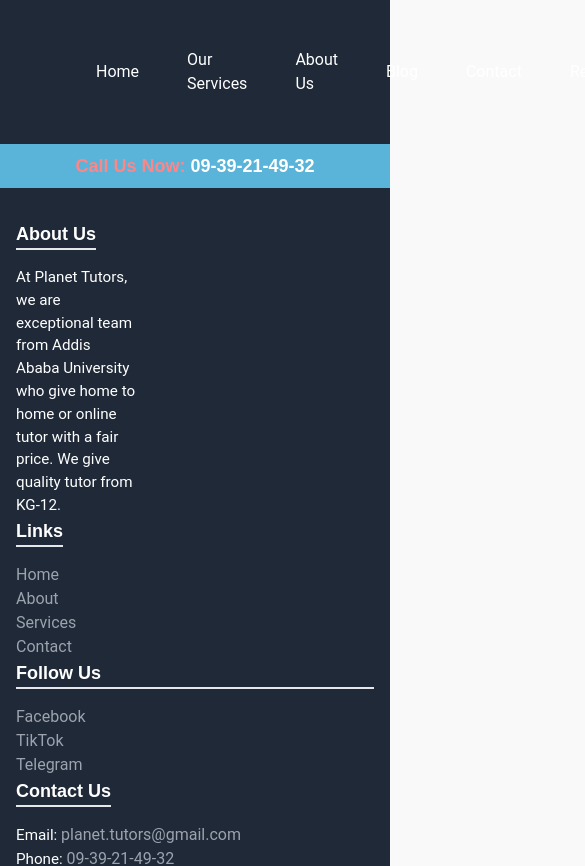
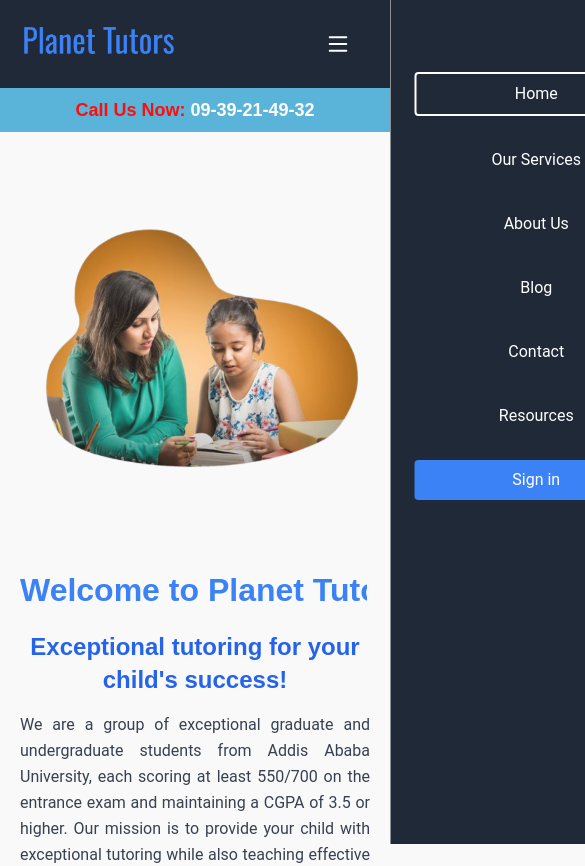
Before and after one commit to Hailu-Kibret/Planet-Tutors, a React (Vite) app: page /Home in a window 390 px wide. Shown: the top 866 px of the page, 585 px wide, since content can reach past the window. Built offline with nearby package versions, Linux system fonts and the light colour scheme.

Commit message:
all page edit

```diff
--- a/src/App.tsx
+++ b/src/App.tsx
@@ -16,14 +16,14 @@
     <Router>
       <Header />
       <Routes>
-        <Route path="/" element={<HomePage />}></Route>
+        <Route path="/Home" element={<HomePage />}></Route>
         <Route path="/Contact" element={<Contact />}></Route>
-        <Route path="/About" element={<About />}></Route>
+        <Route path="/AboutUs" element={<About />}></Route>
         <Route path="/Blog" element={<Blog />}></Route>
-        <Route path="/Services" element={<Services />}></Route>
+        <Route path="/OurServices" element={<Services />}></Route>
         <Route path="/Testimonials" element={<Testimonials />}></Route>
         <Route path="/Resources" element={<Resources />}></Route>
-        <Route path="/SignInPage" element={<SignInPage />}></Route>
+        <Route path="/Signin" element={<SignInPage />}></Route>
         <Route path="/SignUpPage" element={<SignUpPage />}></Route>
       </Routes>
       <Footer />
--- a/src/Components/Choose.tsx
+++ b/src/Components/Choose.tsx
@@ -1,52 +1,62 @@
 function Choose() {
   return (
-    <section className="py-10 bg-white">
+    <section className="py-10 bg-white border border-red-500">
+      {/* Section Title */}
       <div className="flex justify-center">
-        <h2 className=" inline-block text-3xl font-bold text-blue-600 text-center mb-6 border-b-2 border-blue-600 pb-2 rounded">
+        <h2 className="inline-block text-3xl font-bold text-blue-600 text-center mb-6 border-b-4 border-blue-600 pb-2">
           Why Choose Planet Tutors?
         </h2>
       </div>
 
-      <div className=" max-w-screen-xl mx-auto">
-        <p className="text-lg text-center mb-6">
+      {/* Section Content */}
+      <div className="max-w-screen-xl mx-auto px-4 md:px-8">
+        {/* Description */}
+        <p className="text-lg text-center mb-10 text-gray-700">
           Discover the unique advantages that set us apart from other tutoring
           services.
         </p>
 
-        <ul className="grid grid-cols-2 justify-center gap-4 text-center">
-          <li className="bg-gray-100 p-6 rounded-lg shadow">
-            <h3 className="text-xl font-semibold mb-2">Experienced Tutors</h3>
-            <p className="text-gray-700">
-              Our tutors are highly qualified and have a proven track record of
-              success.
-            </p>
-          </li>
-          <li className="bg-gray-100 p-6 rounded-lg shadow">
-            <h3 className="text-xl font-semibold mb-2">
-              Personalized Learning
-            </h3>
-            <p className="text-gray-700">
-              We tailor our tutoring sessions to meet the unique needs of each
-              student.
-            </p>
-          </li>
-          <li className="bg-gray-100 p-6 rounded-lg shadow">
-            <h3 className="text-xl font-semibold mb-2">Flexible Scheduling</h3>
-            <p className="text-gray-700">
-              Our tutors offer flexible scheduling to accommodate your busy
-              life.
-            </p>
-          </li>
-          <li className="bg-gray-100 p-6 rounded-lg shadow">
-            <h3 className="text-xl font-semibold mb-2">Affordable Rates</h3>
-            <p className="text-gray-700">
-              We provide quality education at competitive prices.
-            </p>
-          </li>
+        {/* Features Grid */}
+        <ul className="grid grid-cols-1 sm:grid-cols-2 lg:grid-cols-4 gap-6">
+          {[
+            {
+              title: "Experienced Tutors",
+              description:
+                "Our tutors are highly qualified and have a proven track record of success.",
+            },
+            {
+              title: "Personalized Learning",
+              description:
+                "We tailor our tutoring sessions to meet the unique needs of each student.",
+            },
+            {
+              title: "Flexible Scheduling",
+              description:
+                "Our tutors offer flexible scheduling to accommodate your busy life.",
+            },
+            {
+              title: "Affordable Rates",
+              description:
+                "We provide quality education at competitive prices.",
+            },
+          ].map((feature, index) => (
+            <li
+              key={index}
+              className="bg-gray-100 p-6 rounded-lg shadow-md hover:shadow-lg transition-shadow duration-300"
+            >
+              <h3 className="text-xl font-semibold text-blue-600 mb-3">
+                {feature.title}
+              </h3>
+              <p className="text-gray-700 leading-relaxed">
+                {feature.description}
+              </p>
+            </li>
+          ))}
         </ul>
       </div>
 
-      <p className="text-lg text-center mt-6">
+      {/* Closing Statement */}
+      <p className="text-lg text-center mt-10 text-gray-700">
         Join us and experience the difference with Planet Tutors!
       </p>
     </section>
--- a/src/Components/Footer.tsx
+++ b/src/Components/Footer.tsx
@@ -5,8 +5,8 @@
 
   return (
     <footer className="bg-gray-800 text-white py-8 px-4">
-      <div className="container mx-auto flex flex-col md:flex-row justify-between">
-        <div className="footer-section w-1/3">
+      <div className="container mx-auto flex flex-col md:flex-row justify-between items-center md:items-start">
+        <div className="footer-section w-full md:w-1/3 text-center md:text-left mb-6 md:mb-0">
           <h3 className="font-bold text-lg mb-4 border-b-2 inline-block">
             About Us
           </h3>
@@ -16,7 +16,8 @@
             We give quality tutor from KG-12.
           </p>
         </div>
-        <div className="footer-section">
+
+        <div className="footer-section w-full md:w-auto text-center md:text-left mb-6 md:mb-0">
           <h3 className="font-bold text-lg mb-4 border-b-2 inline-block">
             Links
           </h3>
@@ -43,12 +44,16 @@
             </li>
           </ul>
         </div>
-        <div className="footer-section">
-          <h3 className="font-bold text-lg mb-4 border-b-2 ">Follow Us</h3>
+
+        <div className="footer-section w-full md:w-auto text-center md:text-left mb-6 md:mb-0">
+          <h3 className="font-bold text-lg mb-4 border-b-2 inline-block">
+            Follow Us
+          </h3>
+          <br />
           <Link
             to="https://web.facebook.com/profile.php?id=61564120752449"
             target="_blank"
-            className=" text-gray-400 hover:text-white"
+            className="text-gray-400 hover:text-white"
           >
             Facebook
           </Link>
@@ -70,7 +75,7 @@
           </Link>
         </div>
 
-        <div className="footer-section">
+        <div className="footer-section w-full md:w-auto text-center md:text-left">
           <h3 className="font-bold text-lg mb-4 border-b-2 inline-block">
             Contact Us
           </h3>
@@ -78,7 +83,7 @@
             Email:{" "}
             <Link
               to="mailto:planet.tutors@gmail.com"
-              className="text-gray-400 hover:text-white"
+              className="text-gray-400 hover:text-white "
             >
               planet.tutors@gmail.com
             </Link>
--- a/src/Components/Header.tsx
+++ b/src/Components/Header.tsx
@@ -1,90 +1,169 @@
 import logo from "../assets/images/planet-tutors-high-resolution-logo-transparent (2).png";
 import "../index.css";
 import { Link, NavLink } from "react-router-dom";
+import { useState, useEffect, useRef } from "react";
 
 function Header() {
+  const [isMenuOpen, setIsMenuOpen] = useState(false);
+  const menuRef = useRef<HTMLDivElement>(null);
+
+  // Handle clicks outside the menu
+  useEffect(() => {
+    const handleClickOutside = (event: MouseEvent) => {
+      if (menuRef.current && !menuRef.current.contains(event.target as Node)) {
+        setIsMenuOpen(false);
+      }
+    };
+    if (isMenuOpen) {
+      document.addEventListener("mousedown", handleClickOutside);
+    } else {
+      document.removeEventListener("mousedown", handleClickOutside);
+    }
+    return () => {
+      document.removeEventListener("mousedown", handleClickOutside);
+    };
+  }, [isMenuOpen]);
+
   return (
     <div className="flex flex-col">
-      <div className="items-center flex justify-between bg-gray-800 text-white p-10">
+      {/* Main Header */}
+      <div className="flex items-center justify-between bg-gray-800 text-white p-6">
+        {/* Logo */}
         <div>
-          <Link className="no-underline" to="/">
+          <Link className="no-underline" to="/Home">
             <img src={logo} width={150} alt="Planet Tutors" />
           </Link>
         </div>
-        <div>
-          <ul className="items-center flex justify-between gap-8 pl-12">
-            <li>
+
+        {/* Hamburger Menu for Small Screens */}
+        <div className="lg:hidden">
+          <button
+            onClick={() => setIsMenuOpen(!isMenuOpen)}
+            className="text-white focus:outline-none"
+          >
+            {isMenuOpen ? (
+              <svg
+                xmlns="http://www.w3.org/2000/svg"
+                fill="none"
+                viewBox="0 0 24 24"
+                strokeWidth={2}
+                stroke="currentColor"
+                className="w-6 h-6"
+              >
+                <path
+                  strokeLinecap="round"
+                  strokeLinejoin="round"
+                  d="M6 18L18 6M6 6l12 12"
+                />
+              </svg>
+            ) : (
+              <svg
+                xmlns="http://www.w3.org/2000/svg"
+                fill="none"
+                viewBox="0 0 24 24"
+                strokeWidth={2}
+                stroke="currentColor"
+                className="w-6 h-6"
+              >
+                <path
+                  strokeLinecap="round"
+                  strokeLinejoin="round"
+                  d="M3.75 5.25h16.5M3.75 12h16.5M3.75 18.75h16.5"
+                />
+              </svg>
+            )}
+          </button>
+        </div>
+
+        {/* Desktop Navigation */}
+        <div className="hidden lg:flex">
+          <ul className="flex items-center gap-8">
+            {[
+              "Home",
+              "Our Services",
+              "About Us",
+              "Blog",
+              "Contact",
+              "Resources",
+            ].map((item, index) => (
+              <li key={index}>
                 <NavLink
-                to="/"
+                  to={`/${item.replace(/\s+/g, "")}`}
                   className={({ isActive }) =>
                     isActive ? "border-2 border-white p-2 rounded" : "p-2"
                   }
                 >
-                Home
+                  {item}
                 </NavLink>
               </li>
-            <li>
+            ))}
+          </ul>
+        </div>
+
+        {/* Sign-In Button */}
+        <button
+          type="submit"
+          className="hidden lg:flex justify-center bg-blue-500 p-2 rounded"
+        >
+          <Link className="text-white no-underline" to="/Signin">
+            Sign in
+          </Link>
+        </button>
+      </div>
+
+      {/* Mobile Menu */}
+      <div
+        ref={menuRef}
+        className={`fixed top-0 right-0 w-3/4 h-screen bg-gray-800 text-white p-6 transition-transform transform ${
+          isMenuOpen ? "translate-x-0" : "translate-x-full"
+        }`}
+        style={{ zIndex: 999 }}
+      >
+        {/* Close Button */}
+        <button
+          onClick={() => setIsMenuOpen(false)}
+          className="absolute top-4 right-4 text-white text-3xl focus:outline-none"
+        >
+          &times;
+        </button>
+
+        {/* Mobile Navigation */}
+        <ul className="flex flex-col items-start gap-6 mt-12">
+          {[
+            "Home",
+            "Our Services",
+            "About Us",
+            "Blog",
+            "Contact",
+            "Resources",
+          ].map((item, index) => (
+            <li key={index} className="w-full">
               <NavLink
-                to="/Services"
+                to={`/${item.replace(/\s+/g, "")}`}
                 className={({ isActive }) =>
-                  isActive ? "border-2 border-white p-2 rounded" : "p-2"
+                  isActive
+                    ? "block w-full border-2 border-white p-2 rounded text-center"
+                    : "block w-full p-2 text-center"
                 }
+                onClick={() => setIsMenuOpen(false)}
               >
-                Our Services
+                {item}
               </NavLink>
             </li>
-            <li>
-              <NavLink
-                to="/About"
-                className={({ isActive }) =>
-                  isActive ? "border-2 border-white p-2 rounded" : "p-2"
-                }
+          ))}
+          <li className="w-full">
+            <Link
+              to="/Signin"
+              className="block bg-blue-500 p-2 rounded text-center"
+              onClick={() => setIsMenuOpen(false)}
             >
-                About Us
-              </NavLink>
-            </li>
-            <li>
-              <NavLink
-                to="/Blog"
-                className={({ isActive }) =>
-                  isActive ? "border-2 border-white p-2 rounded" : "p-2"
-                }
-              >
-                Blog
-              </NavLink>
-            </li>
-            <li>
-              <NavLink
-                to="/Contact"
-                className={({ isActive }) =>
-                  isActive ? "border-2 border-white p-2 rounded" : "p-2"
-                }
-              >
-                Contact
-              </NavLink>
-            </li>
-            <li>
-              <NavLink
-                to="/Resources"
-                className={({ isActive }) =>
-                  isActive ? "border-2 border-white p-2 rounded" : "p-2"
-                }
-              >
-                Resources
-              </NavLink>
+              Sign in
+            </Link>
           </li>
         </ul>
       </div>
 
-        <button
-          type="submit"
-          className="flex justify-center bg-blue-500 p-2 rounded button-solid"
-        >
-          <Link className="text-white no-underline" to="/SignInPage">
-            Sign in
-          </Link>
-        </button>
-      </div>
+      {/* Bottom Banner */}
       <div className="bg-tealCustom text-center">
         <h3 className="text-lg font-bold text-white p-2">
           <span className="animated-text">Call Us Now:</span> 09-39-21-49-32
--- a/src/Components/HeroSection.tsx
+++ b/src/Components/HeroSection.tsx
@@ -1,17 +1,23 @@
 import tutoringImage from "../assets/images/hero-image.png";
 import TypingEffect from "./TypingDisplay";
+
 function HeroSection() {
   return (
-    <div className="flex flex-1 justify-center items-center gap-20  pt-12 pb-12 pl-5 pr-5 ">
-      <div className="w-3/4">
-        <div className=" text-4xl leading-tight mb-5">
+    <div className="flex flex-col-reverse lg:flex-row justify-center items-center gap-10 lg:gap-20 pt-12 pb-12 px-5">
+      {/* Text Section */}
+      <div className="w-full lg:w-3/4">
+        {/* Typing Effect */}
+        <div className="text-3xl sm:text-4xl leading-tight mb-5 text-center lg:text-left">
           <TypingEffect />
         </div>
 
-        <h2 className="text-blue-600 text-3xl font-semibold my-4   leading-snug mb-4">
+        {/* Headline */}
+        <h2 className="text-blue-600 text-2xl sm:text-3xl font-semibold my-4 leading-snug text-center lg:text-left">
           Exceptional tutoring for your child's success!
         </h2>
-        <p className="text-base leading-relaxed mb-7 text-justify">
+
+        {/* Description */}
+        <p className="text-base leading-relaxed mb-7 text-justify text-gray-700">
           We are a group of exceptional graduate and undergraduate students from
           Addis Ababa University, each scoring at least 550/700 on the entrance
           exam and maintaining a CGPA of 3.5 or higher. Our mission is to
@@ -19,6 +25,9 @@
           effective study skills and strategies to become a smart, successful
           student. Trust us, we are different!
         </p>
+
+        {/* Button */}
+        <div className="text-center lg:text-left">
           <button
             className="button-solid text-base px-5 py-2 bg-primary-color text-white rounded cursor-pointer hover:bg-secondary-color"
             type="submit"
@@ -26,10 +35,12 @@
             Get Started
           </button>
         </div>
-      <div>
+      </div>
+
+      {/* Image Section */}
+      <div className="w-full lg:w-auto flex justify-center">
         <img
-          className="rounded opacity-90"
-          width={650}
+          className="rounded opacity-90 max-w-full h-auto"
           src={tutoringImage}
           alt="hero section image"
         />
--- a/src/Components/ServicesOverview.tsx
+++ b/src/Components/ServicesOverview.tsx
@@ -5,144 +5,70 @@
 
 function ServicesOverview() {
   return (
-    <section className=" py-12  bg-gray-100">
+    <section className="py-12 bg-gray-100">
+      {/* Section Title */}
       <div className="flex justify-center">
-        <h2 className="text-3xl font-bold text-blue-600 text-center mb-6 border-b-2 border-blue-600 pb-2 rounded">
+        <h2 className="text-3xl font-bold text-blue-600 text-center mb-6 border-b-4 border-blue-600 pb-2">
           Our Tutoring Services
         </h2>
       </div>
 
-      <p className="text-lg text-center mb-6">
+      {/* Description */}
+      <p className="text-lg text-center mb-10 px-4 md:px-12 lg:px-36">
         At Planet Tutors, we offer a range of educational services tailored to
         meet the unique needs of each student.
       </p>
-      <div className="grid grid-cols-2 gap-4   mx-auto max-w-screen-xl ">
-        <div className="  text-center min-h-30  bg-white p-6 rounded-lg shadow  ml-4">
-          <h3 className="mb-2">Home to Home Tutoring</h3>
-          {/* <div className="flex justify-center mb-4 md:mb-6 lg:mb-8">
-            <img
-              src={HomeImage}
-              width={220}
-              height={220}
-              alt="Home to home tutoring "
-            />
-          </div> */}
-          <p className="mb-4 text-justify">
-            Our home tutoring service provides personalized, one-on-one support
-            for your children, directly at your location. Our tutors are
-            dedicated to your child's academic success and overall development.
-            We guide our tutors on effective teaching methods, ensuring they are
-            skilled at making concepts easy to understand. If you have any
-            concerns about your child's progress, you can cancel the service
-            within the first week at no cost.
-          </p>{" "}
-          <div className="text-center mt-4">
+
+      {/* Services Grid */}
+      <div className="grid grid-cols-1 md:grid-cols-2 lg:grid-cols-2 gap-6 mx-auto max-w-screen-xl px-4 md:px-8">
+        {/* Service Card */}
+        {[
+          {
+            title: "Home to Home Tutoring",
+            description:
+              "Our home tutoring service provides personalized, one-on-one support for your children directly at your location. If you have any concerns about your child's progress, you can cancel the service within the first week at no cost.",
+          },
+          {
+            title: "Online Tutoring",
+            description:
+              "We offer online tutoring services, available as one-on-one sessions or group classes. Our tutors ensure progress by providing the same level of personalized attention as our home tutoring.",
+          },
+          {
+            title: "MPC MasterClass",
+            description:
+              "This program focuses on Mathematics, Physics, and Chemistry for students who find these subjects challenging. Our tutors are experts with outstanding scores in these subjects.",
+          },
+          {
+            title: "One Time Service",
+            description:
+              "This on-demand tutoring service is designed to help students with specific topics, homework, or assignments. Available whenever you need quick, focused assistance.",
+          },
+        ].map((service, index) => (
+          <div
+            key={index}
+            className="text-center bg-white p-6 rounded-lg shadow-md hover:shadow-lg transition-shadow duration-300"
+          >
+            <h3 className="text-xl font-semibold mb-4 text-blue-600">
+              {service.title}
+            </h3>
+            <p className="mb-6 text-justify text-gray-700 leading-relaxed">
+              {service.description}
+            </p>
             <button
-              type="submit"
-              className="border border-blue-500 text-blue-500 px-4 py-2 rounded bg-transparent hover:bg-blue-500 hover:text-white transition duration-200"
+              type="button"
+              className="border border-blue-500 text-blue-500 px-4 py-2 rounded hover:bg-blue-500 hover:text-white transition duration-200"
             >
               Learn More
             </button>
           </div>
-        </div>
-        <div className="  text-center min-h-30  bg-white p-6 rounded-lg shadow  mr-4">
-          <h3 className="mb-2">Online Tutoring</h3>
-          {/* <div className="flex justify-center mb-4 md:mb-6 lg:mb-8 w-full">
-            <img
-              src={onlineImage}
-              width={220}
-              height={220}
-              alt="Online Tutoring"
-            />{" "}
-          </div> */}
+        ))}
+      </div>
 
-          <p className="mb-4 text-justify">
-            Additionally, we offer online tutoring services, available as
-            one-on-one sessions or group classes. For group sessions, the cost
-            per student decreases as the group size increases. Our online
-            tutoring is conducted through platforms like Google Live or other
-            live streaming tools, providing the same level of personalized
-            attention as our home tutoring. We closely monitor your child's
-            progress and occasionally visit in person to ensure their
-            development. The cost for online tutoring is lower than on-site
-            sessions, as there are no additional transportation expenses
-            involved.
-          </p>
-          <div className="text-center mt-4">
-            <button
-              type="submit"
-              className="border border-blue-500 text-blue-500 px-4 py-2 rounded bg-transparent hover:bg-blue-500 hover:text-white transition duration-200"
-            >
-              Learn More
-            </button>
-          </div>
-        </div>
-        <div className="  text-center min-h-30  bg-white p-6 rounded-lg shadow  ml-4">
-          <h3 className="mb-2">MPC MasterClass</h3>
-          {/* <div className="flex justify-center mb-4 md:mb-6 lg:mb-8">
-            <img
-              src={mpcImage}
-              width={220}
-              height={220}
-              alt="MPC MasterClass"
-            />
-          </div> */}
-
-          <p className="mb-4 text-justify">
-            We also offer a specialized service called MPC MasterClass, an
-            online and on-site tutoring program focused exclusively on
-            Mathematics, Physics, and Chemistry. This service is designed to
-            support students who find these subjects challenging. Our MPC
-            MasterClass tutors are experts who have achieved outstanding scores
-            in these subjects, ensuring they provide high-quality assistance to
-            help students succeed in these courses.
-          </p>
-          <div className="text-center mt-4">
-            <button
-              type="submit"
-              className="border border-blue-500 text-blue-500 px-4 py-2 rounded bg-transparent hover:bg-blue-500 hover:text-white transition duration-200"
-            >
-              Learn More
-            </button>
-          </div>
-        </div>
-        <div className="  text-center min-h-30  bg-white p-6 rounded-lg shadow  mr-4">
-          <h3 className="mb-2">One Time Service</h3>
-          {/* <div className="flex justify-center mb-4 md:mb-6 lg:mb-8">
-            <img
-              src={oneImage}
-              width={220}
-              height={220}
-              alt="One time service"
-            />
-          </div> */}
-
-          <p className="mb-4 text-justify">
-            Lastly, we offer a one-time tutoring service designed to help
-            students with specific topics, homework, assignments, or any
-            challenging questions. This service provides live, online assistance
-            to clarify concepts and ensure understanding. If a student is
-            struggling with a particular topic, they can request a tutor at any
-            time for a one-time session focused solely on that subject. As the
-            name suggests, this is a flexible, on-demand service available
-            whenever needed.
-          </p>
-          <div className="text-center mt-4">
-            <button
-              type="submit"
-              className="border border-blue-500 text-blue-500 px-4 py-2 rounded bg-transparent hover:bg-blue-500 hover:text-white transition duration-200"
-            >
-              Learn More
-            </button>
-          </div>
-        </div>
-      </div>
-      <div>
-        <p className="text-lg text-center mt-6">
-          Join us at Planet Tutors, where we strive to provide exceptional
-          tutoring services that empower students to reach their full potential.
-        </p>
-      </div>
+      {/* Closing Statement */}
+      <p className="text-lg text-center mt-10 px-4 md:px-12 lg:px-36">
+        Join us at Planet Tutors, where we strive to provide exceptional
+        tutoring services that empower students to reach their full potential.
+      </p>
     </section>
   );
 }
```
Also changed, not shown: 1 other file (tests, documents, lock files or other folders). Lines whose indentation alone changed are shown as unchanged.
